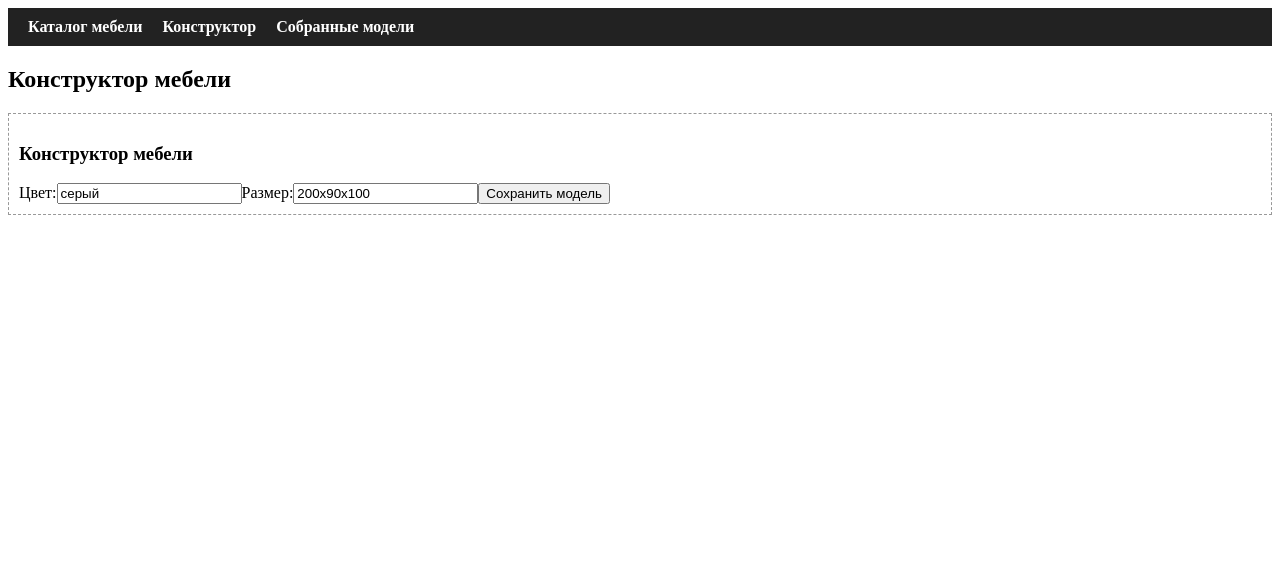
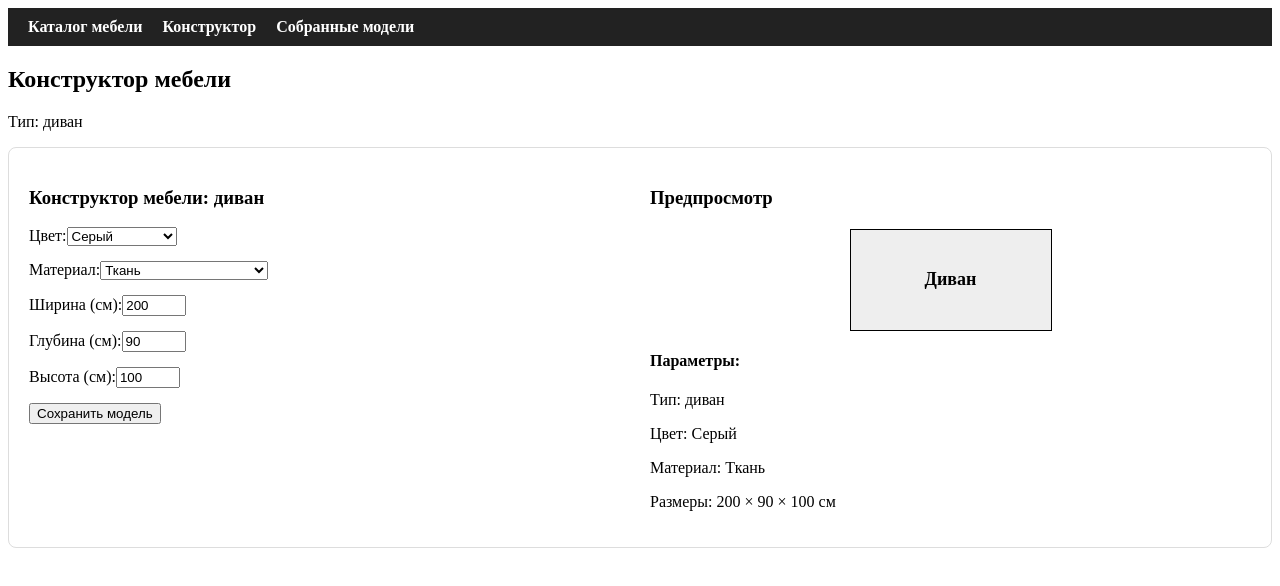
Before and after one commit to mcalexandretion/lab1, a React (Vite) app: page /furniture/1/constructor in a window 1280 px wide. Shown: the top 586 px of the page. Built offline with nearby package versions, Linux system fonts and the light colour scheme; data requests are answered from the project's data file.

Commit message:
шкаф нормально работает

```diff
--- a/db.json
+++ b/db.json
@@ -4,7 +4,8 @@
       "id": "1",
       "name": "Диван Комфорт",
       "type": "диван",
-      "color": "серый",
+      "color": "Серый",
+      "material": "Ткань",
       "size": "200x90x100",
       "description": "Удобный диван с мягкими подушками и устойчивыми ножками.",
       "images": [
@@ -15,7 +16,8 @@
       "id": "2",
       "name": "Стол письменный Орбита",
       "type": "стол",
-      "color": "белый",
+      "color": "Белый",
+      "material": "Ламинированная плита",
       "size": "120x60x75",
       "description": "Минималистичный стол с выдвижным ящиком и устойчивой конструкцией.",
       "images": [
@@ -26,7 +28,8 @@
       "id": "3",
       "name": "Шкаф Гармония",
       "type": "шкаф",
-      "color": "дуб",
+      "color": "Коричневый",
+      "material": "Дерево",
       "size": "180x60x220",
       "description": "Трёхстворчатый шкаф с зеркалом и полками внутри.",
       "images": [
@@ -37,7 +40,8 @@
       "id": "4",
       "name": "Диван-кровать Флекс",
       "type": "диван",
-      "color": "синий",
+      "color": "Синий",
+      "material": "Ткань",
       "size": "210x100x85",
       "description": "Диван-кровать с механизмом трансформации и отделением для белья.",
       "images": [
@@ -48,7 +52,8 @@
       "id": "5",
       "name": "Шкаф-купе Слайд",
       "type": "шкаф",
-      "color": "венге",
+      "color": "Коричневый",
+      "material": "Ламинированная плита",
       "size": "160x45x200",
       "description": "Современный шкаф с раздвижными дверями и большим зеркалом.",
       "images": [
@@ -59,7 +64,8 @@
       "id": "6",
       "name": "Стол журнальный Лайт",
       "type": "стол",
-      "color": "черный",
+      "color": "Черный",
+      "material": "Стекло",
       "size": "90x50x45",
       "description": "Лёгкий журнальный столик в современном стиле.",
       "images": [
@@ -70,7 +76,8 @@
       "id": "7",
       "name": "Шкаф-книжный Классик",
       "type": "шкаф",
-      "color": "бук",
+      "color": "Коричневый",
+      "material": "Дерево",
       "size": "100x30x200",
       "description": "Классический книжный шкаф с открытыми полками.",
       "images": [
@@ -81,7 +88,8 @@
       "id": "8",
       "name": "Диван Мини",
       "type": "диван",
-      "color": "бежевый",
+      "color": "Бежевый",
+      "material": "Ткань",
       "size": "160x80x90",
       "description": "Компактный диван для небольших помещений.",
       "images": [
@@ -92,7 +100,8 @@
       "id": "9",
       "name": "Стол обеденный Эко",
       "type": "стол",
-      "color": "натуральный",
+      "color": "Натуральный",
+      "material": "Дерево",
       "size": "150x80x75",
       "description": "Простой обеденный стол из массива дерева.",
       "images": [
@@ -103,18 +112,20 @@
       "id": "10",
       "name": "Шкаф угловой Лира",
       "type": "шкаф",
-      "color": "белый",
+      "color": "Белый",
+      "material": "МДФ",
       "size": "120x120x220",
       "description": "Угловой шкаф для экономии пространства.",
       "images": [
         "/images/wardrobe4.jpg"
       ]
     },
-     {
+    {
       "id": "11",
       "name": "Кресло Ортопедик",
       "type": "кресло",
-      "color": "черный",
+      "color": "Черный",
+      "material": "Кожа",
       "size": "70x70x120",
       "description": "Эргономичное кресло с поддержкой поясницы",
       "images": [
@@ -125,7 +136,8 @@
       "id": "12",
       "name": "Кровать Королевская",
       "type": "кровать",
-      "color": "белый",
+      "color": "Белый",
+      "material": "Дерево",
       "size": "180x200",
       "description": "Роскошная двуспальная кровать с мягким изголовьем",
       "images": [
@@ -136,7 +148,8 @@
       "id": "13",
       "name": "Стул Престиж",
       "type": "стул",
-      "color": "коричневый",
+      "color": "Коричневый",
+      "material": "Дерево",
       "size": "45x45x95",
       "description": "Комфортный обеденный стул с мягким сиденьем",
       "images": [
@@ -147,7 +160,8 @@
       "id": "14",
       "name": "Кресло-качалка",
       "type": "кресло",
-      "color": "натуральное дерево",
+      "color": "Натуральный",
+      "material": "Дерево",
       "size": "80x90x110",
       "description": "Уютное кресло-качалка для отдыха",
       "images": [
@@ -158,7 +172,8 @@
       "id": "15",
       "name": "Детская кровать Радуга",
       "type": "кровать",
-      "color": "разноцветный",
+      "color": "Разноцветный",
+      "material": "Дерево",
       "size": "90x190",
       "description": "Яркая детская кровать с бортиками",
       "images": [
@@ -166,28 +181,5 @@
       ]
     }
   ],
-  "constructorModels": [
-    {
-      "id": "1",
-      "name": "Диван Мини",
-      "type": "диван",
-      "color": "пурпурный",
-      "size": "160x80x90",
-      "description": "Компактный диван для небольших помещений.",
-      "images": [
-        "/images/sofa3.jpg"
-      ]
-    },
-    {
-      "id": "2",
-      "name": "Диван Мини",
-      "type": "диван",
-      "color": "бежевый",
-      "size": "160x80x90",
-      "description": "Компактный диван для небольших помещений.",
-      "images": [
-        "/images/sofa3.jpg"
-      ]
-    }
-  ]
+  "constructorModels": []
 }
--- a/src/components/FurnitureConstructorWidget.tsx
+++ b/src/components/FurnitureConstructorWidget.tsx
@@ -1,6 +1,8 @@
 import { useState, useEffect } from 'react';
 import type { Furniture } from '../types/furniture';
 import { saveConstructedModel } from '../services/modelService';
+import materials from '../data/materials.json';
+import colors from '../data/colors.json';
 
 interface Props {
   model: Furniture;
@@ -8,17 +10,34 @@ interface Props {
 }
 
 const FurnitureConstructorWidget = ({ model, setModel }: Props) => {
-  const [custom, setCustom] = useState({ ...model });
+  const [custom, setCustom] = useState<Furniture>({ ...model });
   const [isSaving, setIsSaving] = useState(false);
+  const [dimensions, setDimensions] = useState({ width: 100, height: 200, depth: 50 });
+  const [shelves, setShelves] = useState<number[]>([]);
 
   useEffect(() => {
-    setCustom({ ...model });
+    if (model.size) {
+      const [width, depth, height] = model.size.split('x').map(Number);
+      setDimensions({ width, height, depth });
+    }
+    if (model.shelves && model.shelves.length > 0) {
+      setShelves(model.shelves);
+    } else if (model.type === 'шкаф') {
+      setShelves([50, 100, 150]);
+    }
   }, [model]);
+
+  useEffect(() => {
+    setCustom(prev => ({ ...prev, size: `${dimensions.width}x${dimensions.depth}x${dimensions.height}` }));
+  }, [dimensions]);
 
   const handleSave = async () => {
     setIsSaving(true);
     try {
-      const savedModel = await saveConstructedModel(custom);
+      const savedModel = await saveConstructedModel({
+        ...custom,
+        shelves: custom.type === 'шкаф' ? shelves : undefined
+      });
       alert('Модель сохранена!');
       if (setModel) setModel(savedModel);
     } catch (error: any) {
@@ -28,27 +47,132 @@ const FurnitureConstructorWidget = ({ model, setModel }: Props) => {
     }
   };
 
+  const addShelf = () => {
+    const newPosition = shelves.length > 0 ? Math.min(shelves[shelves.length - 1] + 30, dimensions.height - 20) : 30;
+    setShelves([...shelves, newPosition]);
+  };
+
+  const removeShelf = (index: number) => {
+    const newShelves = [...shelves];
+    newShelves.splice(index, 1);
+    setShelves(newShelves);
+  };
+
+  const updateShelfPosition = (index: number, position: number) => {
+    const newShelves = [...shelves];
+    const minPos = index > 0 ? newShelves[index - 1] + 10 : 10;
+    const maxPos = index < shelves.length - 1 ? newShelves[index + 1] - 10 : dimensions.height - 20;
+    newShelves[index] = Math.max(minPos, Math.min(position, maxPos));
+    setShelves(newShelves);
+  };
+
+  const renderWardrobePreview = () => (
+    <div style={{ width: '200px', height: '300px', position: 'relative', border: '2px solid #333', backgroundColor: '#f5f5f5', margin: '20px auto' }}>
+      {shelves.map((position, index) => (
+        <div key={index} style={{ position: 'absolute', bottom: `${(position / dimensions.height) * 100}%`, width: '100%', height: '2px', backgroundColor: '#333' }}>
+          <span style={{ fontSize: '10px', transform: 'translateY(-10px)', backgroundColor: 'white', padding: '0 3px' }}>{position}см</span>
+        </div>
+      ))}
+      <div style={{ position: 'absolute', right: 0, top: 0, width: '50%', height: '100%', borderLeft: '1px dashed #333', backgroundColor: 'rgba(200, 200, 200, 0.3)' }}></div>
+    </div>
+  );
+
+  const renderBasicPreview = () => {
+    const label = custom.type.charAt(0).toUpperCase() + custom.type.slice(1);
+    return (
+      <div style={{
+        width: `${Math.min(dimensions.width, 200)}px`,
+        height: `${Math.min(dimensions.height, 200)}px`,
+        backgroundColor: '#eee',
+        border: '1px solid #000',
+        margin: '20px auto',
+        display: 'flex',
+        alignItems: 'center',
+        justifyContent: 'center',
+        fontWeight: 'bold',
+        fontSize: '18px'
+      }}>
+        {label}
+      </div>
+    );
+  };
+
   return (
-    <div style={{ border: '1px dashed #999', marginTop: 20, padding: 10 }}>
-      <h3>Конструктор мебели</h3>
+    <div style={{ display: 'flex', flexWrap: 'wrap', gap: '20px', padding: '20px', border: '1px solid #ddd', borderRadius: '8px' }}>
+      <div style={{ flex: 1, minWidth: '300px' }}>
+        <h3>Конструктор мебели: {custom.type}</h3>
 
-      <label>Цвет:</label>
-      <input
-        value={custom.color}
-        onChange={e => setCustom({ ...custom, color: e.target.value })}
-        disabled={isSaving}
-      />
+        <div style={{ marginBottom: '15px' }}>
+          <label>Цвет:</label>
+          <select value={custom.color} onChange={e => setCustom({ ...custom, color: e.target.value })}>
+            {colors.colors.map(color => (<option key={color} value={color}>{color}</option>))}
+          </select>
+        </div>
 
-      <label>Размер:</label>
-      <input
-        value={custom.size}
-        onChange={e => setCustom({ ...custom, size: e.target.value })}
-        disabled={isSaving}
-      />
+        <div style={{ marginBottom: '15px' }}>
+          <label>Материал:</label>
+          <select value={custom.material} onChange={e => setCustom({ ...custom, material: e.target.value })}>
+            {materials.materials.map(material => (<option key={material} value={material}>{material}</option>))}
+          </select>
+        </div>
 
-      <button onClick={handleSave} disabled={isSaving}>
-        {isSaving ? 'Сохраняем...' : 'Сохранить модель'}
-      </button>
+        <div style={{ marginBottom: '15px' }}>
+          <label>Ширина (см):</label>
+          <input type="number" value={dimensions.width} onChange={e => setDimensions({ ...dimensions, width: +e.target.value })} min="30" max="300" />
+        </div>
+
+        <div style={{ marginBottom: '15px' }}>
+          <label>Глубина (см):</label>
+          <input type="number" value={dimensions.depth} onChange={e => setDimensions({ ...dimensions, depth: +e.target.value })} min="30" max="200" />
+        </div>
+
+        <div style={{ marginBottom: '15px' }}>
+          <label>Высота (см):</label>
+          <input type="number" value={dimensions.height} onChange={e => {
+            const newHeight = +e.target.value;
+            if (custom.type === 'шкаф' && newHeight < dimensions.height) {
+              setShelves(shelves.filter(pos => pos <= newHeight - 10).map(pos => Math.min(pos, newHeight - 10)));
+            }
+            setDimensions({ ...dimensions, height: newHeight });
+          }} min="50" max="250" />
+        </div>
+
+        {custom.type === 'шкаф' && (
+          <div style={{ margin: '20px 0', padding: '15px', border: '1px solid #eee', borderRadius: '5px' }}>
+            <h4>Управление полками</h4>
+            <button onClick={addShelf}>Добавить полку</button>
+            {shelves.map((position, index) => (
+              <div key={index} style={{ display: 'flex', alignItems: 'center', margin: '10px 0' }}>
+                <span style={{ width: '80px' }}>Полка {index + 1}:</span>
+                <input type="range" min="10" max={dimensions.height - 10} value={position} onChange={e => updateShelfPosition(index, +e.target.value)} style={{ flex: 1, margin: '0 10px' }} />
+                <span style={{ width: '50px' }}>{position} см</span>
+                <button onClick={() => removeShelf(index)}>×</button>
+              </div>
+            ))}
+          </div>
+        )}
+
+        <button onClick={handleSave} disabled={isSaving}>{isSaving ? 'Сохранение...' : 'Сохранить модель'}</button>
+      </div>
+
+      <div style={{ flex: 1, minWidth: '300px' }}>
+        <h3>Предпросмотр</h3>
+        {custom.type === 'шкаф' ? renderWardrobePreview() : renderBasicPreview()}
+
+        <div style={{ marginTop: '20px' }}>
+          <h4>Параметры:</h4>
+          <p>Тип: {custom.type}</p>
+          <p>Цвет: {custom.color}</p>
+          <p>Материал: {custom.material}</p>
+          <p>Размеры: {dimensions.width} × {dimensions.depth} × {dimensions.height} см</p>
+          {custom.type === 'шкаф' && shelves.length > 0 && (
+            <div>
+              <p>Полки:</p>
+              <ul>{shelves.map((pos, i) => (<li key={i}>{pos} см</li>))}</ul>
+            </div>
+          )}
+        </div>
+      </div>
     </div>
   );
 };
--- /dev/null
+++ b/src/data/colors.json
@@ -0,0 +1,19 @@
+{
+  "colors": [
+    "Белый",
+    "Черный",
+    "Серый",
+    "Синий",
+    "Зеленый",
+    "Красный",
+    "Желтый",
+    "Коричневый",
+    "Бежевый",
+    "Розовый",
+    "Фиолетовый",
+    "Оранжевый",
+    "Сиреневый",
+    "Терракотовый",
+    "Натуральный"
+  ]
+}
--- /dev/null
+++ b/src/data/materials.json
@@ -0,0 +1,14 @@
+{
+  "materials": [
+    "Дерево",
+    "Металл",
+    "Пластик",
+    "Ткань",
+    "Кожа",
+    "Стекло",
+    "Ламинированная плита",
+    "МДФ",
+    "ДСП",
+    "Керамика"
+  ]
+}
--- a/src/pages/FurnitureConstructorPage.tsx
+++ b/src/pages/FurnitureConstructorPage.tsx
@@ -32,6 +32,7 @@ const FurnitureConstructorPage = ({ id, source }: Props) => {
   return (
     <div>
       <h2>Конструктор мебели</h2>
+      <p>Тип: {model.type}</p>
       <FurnitureConstructorWidget model={model} />
     </div>
   );
--- a/src/pages/FurnitureDetailPage.tsx
+++ b/src/pages/FurnitureDetailPage.tsx
@@ -22,6 +22,9 @@ const FurnitureDetailPage = () => {
       <h2>{furniture.name}</h2>
       <p>Цвет: {furniture.color}</p>
       <p>Размер: {furniture.size}</p>
+      <p>Тип: {furniture.type}</p>
+      <p>Материал: {furniture.material}</p>
+
       <Link to={`/furniture/${furniture.id}/constructor`}>
         <button style={{ marginTop: 20 }}>Открыть в конструкторе</button>
       </Link>
--- a/src/types/furniture.ts
+++ b/src/types/furniture.ts
@@ -1,9 +1,11 @@
 export interface Furniture {
   id: number;
   name: string;
-  type: 'стол' | 'диван' | 'шкаф';
+  type: 'стол' | 'диван' | 'шкаф' | 'кресло' | 'кровать' | 'стул';
   color: string;
+  material: string;
   size: string;
   description: string;
   images: string[];
+  shelves?: number[];
 }
```
Also changed, not shown: src/components/FurnitureCard.tsx (+1 -18 lines), src/components/Preview.tsx (added, +26 -0 lines), src/pages/PreviewPage.tsx (added, +32 -0 lines), src/services/modelService.ts (+4 -4 lines), src/services/api.ts (line endings or trailing spaces).
